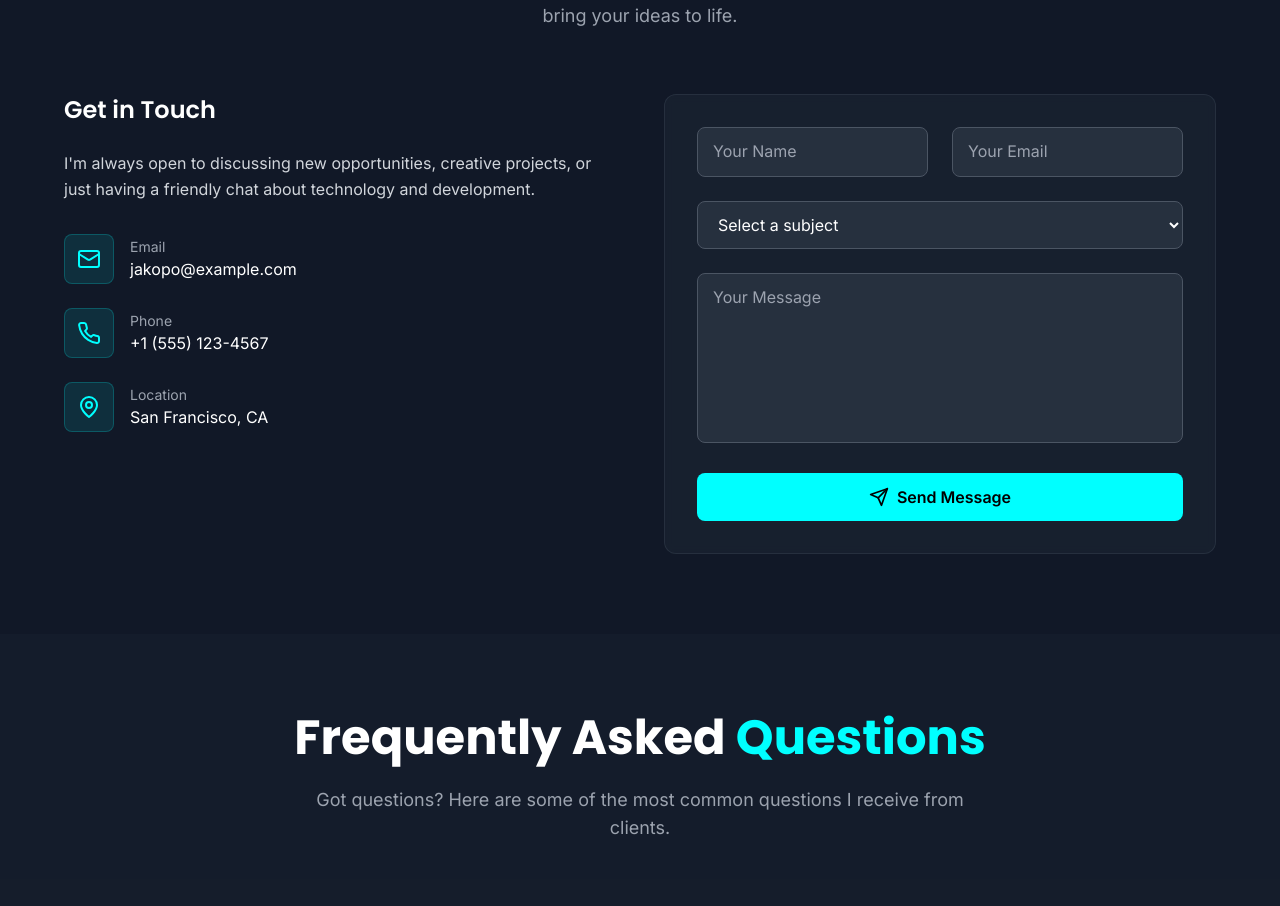
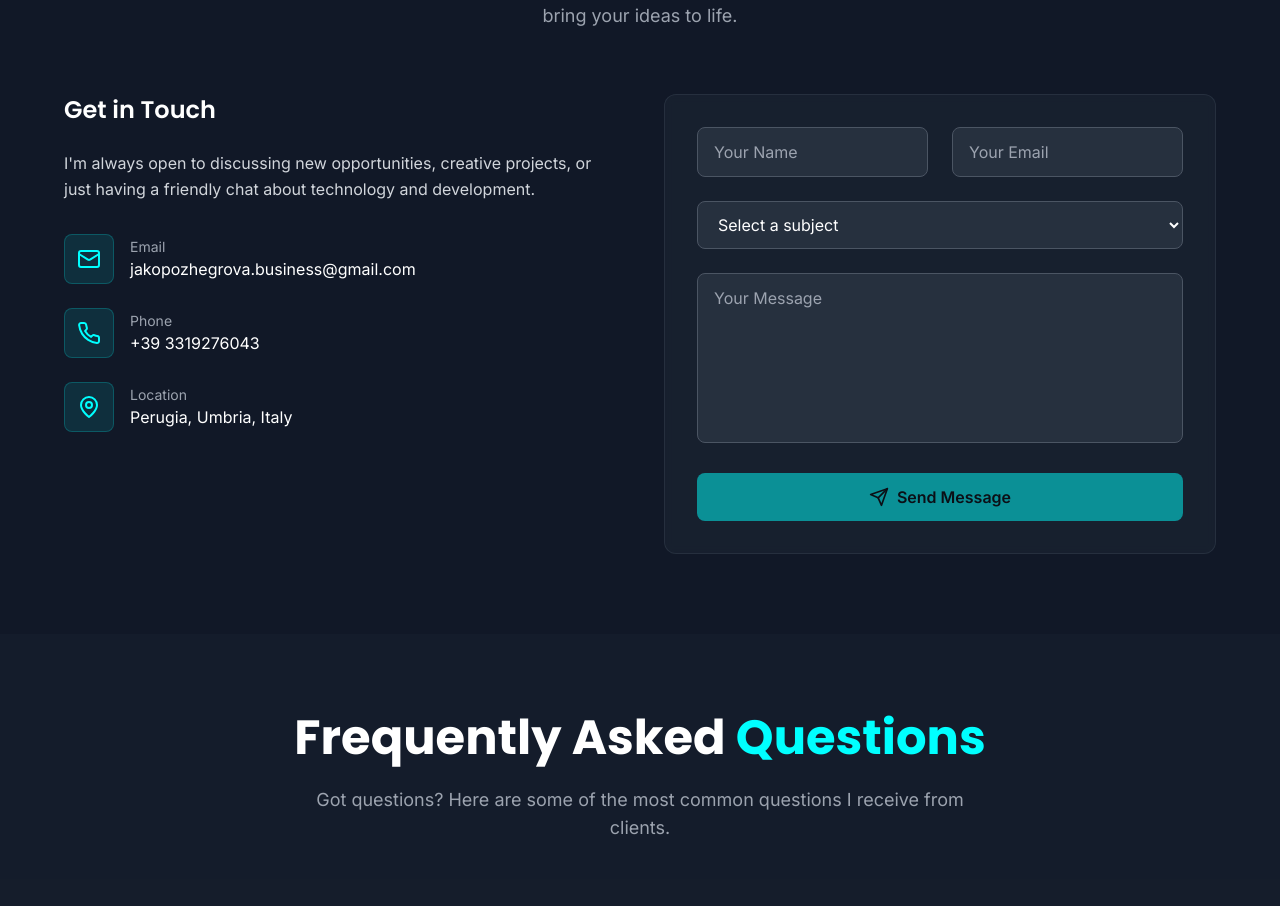
Before and after one commit to jakopo-webdev/jakopo.dev, a React (Vite) app: page / in a window 1280 px wide. Shown: the part 5986-6892 px from the top of the page. Built offline with nearby package versions, Linux system fonts and the light colour scheme.

Commit message:
contact section improved

```diff
--- a/src/components/ContactSection.tsx
+++ b/src/components/ContactSection.tsx
@@ -2,6 +2,12 @@ import React, { useState } from 'react';
 import { Mail, Phone, MapPin, Send, CheckCircle } from 'lucide-react';
 
 const ContactSection = () => {
+  // Helper to check if form is valid
+  const isFormValid = () =>
+    formData.name.trim() !== '' &&
+    formData.email.trim() !== '' &&
+    formData.subject.trim() !== '' &&
+    formData.message.trim() !== '';
   const [formData, setFormData] = useState({
     name: '',
     email: '',
@@ -40,19 +46,19 @@ const ContactSection = () => {
     {
       icon: <Mail className="w-6 h-6" />,
       label: "Email",
-      value: "jakopo@example.com",
-      href: "mailto:jakopo@example.com"
+      value: "jakopozhegrova.business@gmail.com",
+      href: "mailto:jakopozhegrova.business@gmail.com"
     },
     {
       icon: <Phone className="w-6 h-6" />,
       label: "Phone",
-      value: "+1 (555) 123-4567",
-      href: "tel:+15551234567"
+      value: "+39 3319276043",
+      href: "#"
     },
     {
       icon: <MapPin className="w-6 h-6" />,
       label: "Location",
-      value: "San Francisco, CA",
+      value: "Perugia, Umbria, Italy",
       href: "#"
     }
   ];
@@ -111,12 +117,9 @@ const ContactSection = () => {
                     value={formData.name}
                     onChange={handleInputChange}
                     required
-                    className="w-full bg-gray-700/50 border border-gray-600 rounded-lg px-4 py-3 text-white placeholder-transparent focus:outline-none focus:border-cyan-400 transition-colors duration-300 peer"
+                    className="w-full bg-gray-700/50 border border-gray-600 rounded-lg px-4 py-3 text-white focus:outline-none focus:border-cyan-400 transition-colors duration-300"
                     placeholder="Your Name"
                   />
-                  <label className="absolute left-4 top-3 text-gray-400 transition-all duration-300 peer-placeholder-shown:top-3 peer-placeholder-shown:text-gray-400 peer-focus:-top-2 peer-focus:left-2 peer-focus:text-cyan-400 peer-focus:text-sm peer-focus:bg-gray-800 peer-focus:px-2">
-                    Your Name
-                  </label>
                 </div>
 
                 <div className="relative">
@@ -126,12 +129,9 @@ const ContactSection = () => {
                     value={formData.email}
                     onChange={handleInputChange}
                     required
-                    className="w-full bg-gray-700/50 border border-gray-600 rounded-lg px-4 py-3 text-white placeholder-transparent focus:outline-none focus:border-cyan-400 transition-colors duration-300 peer"
+                    className="w-full bg-gray-700/50 border border-gray-600 rounded-lg px-4 py-3 text-white focus:outline-none focus:border-cyan-400 transition-colors duration-300"
                     placeholder="Your Email"
                   />
-                  <label className="absolute left-4 top-3 text-gray-400 transition-all duration-300 peer-placeholder-shown:top-3 peer-placeholder-shown:text-gray-400 peer-focus:-top-2 peer-focus:left-2 peer-focus:text-cyan-400 peer-focus:text-sm peer-focus:bg-gray-800 peer-focus:px-2">
-                    Your Email
-                  </label>
                 </div>
               </div>
 
@@ -158,19 +158,21 @@ const ContactSection = () => {
                   onChange={handleInputChange}
                   required
                   rows={6}
-                  className="w-full bg-gray-700/50 border border-gray-600 rounded-lg px-4 py-3 text-white placeholder-transparent focus:outline-none focus:border-cyan-400 transition-colors duration-300 peer resize-none"
+                  className="w-full bg-gray-700/50 border border-gray-600 rounded-lg px-4 py-3 text-white focus:outline-none focus:border-cyan-400 transition-colors duration-300 resize-none"
                   placeholder="Your Message"
                 ></textarea>
-                <label className="absolute left-4 top-3 text-gray-400 transition-all duration-300 peer-placeholder-shown:top-3 peer-placeholder-shown:text-gray-400 peer-focus:-top-2 peer-focus:left-2 peer-focus:text-cyan-400 peer-focus:text-sm peer-focus:bg-gray-800 peer-focus:px-2">
-                  Your Message
-                </label>
               </div>
 
-              <button
+                <button
                 type="submit"
-                disabled={isSubmitting || isSubmitted}
-                className="w-full bg-cyan-400 text-black py-3 rounded-lg font-semibold flex items-center justify-center gap-2 transition-all duration-300 hover:bg-cyan-300 hover:shadow-[0_0_16px_0_rgba(34,211,238,0.7)] disabled:opacity-50 disabled:cursor-not-allowed"
-              >
+                disabled={!isFormValid() || isSubmitting || isSubmitted}
+                className={`w-full bg-cyan-400 text-black py-3 rounded-lg font-semibold flex items-center justify-center gap-2 transition-all duration-300
+                  ${!isFormValid()
+                  ? 'opacity-50 cursor-not-allowed'
+                  : 'hover:bg-cyan-300 hover:shadow-[0_0_16px_0_rgba(34,211,238,0.7)]'
+                  }`
+                }
+                >
                 {isSubmitting ? (
                   <div className="w-5 h-5 border-2 border-black border-t-transparent rounded-full animate-spin"></div>
                 ) : isSubmitted ? (
```
